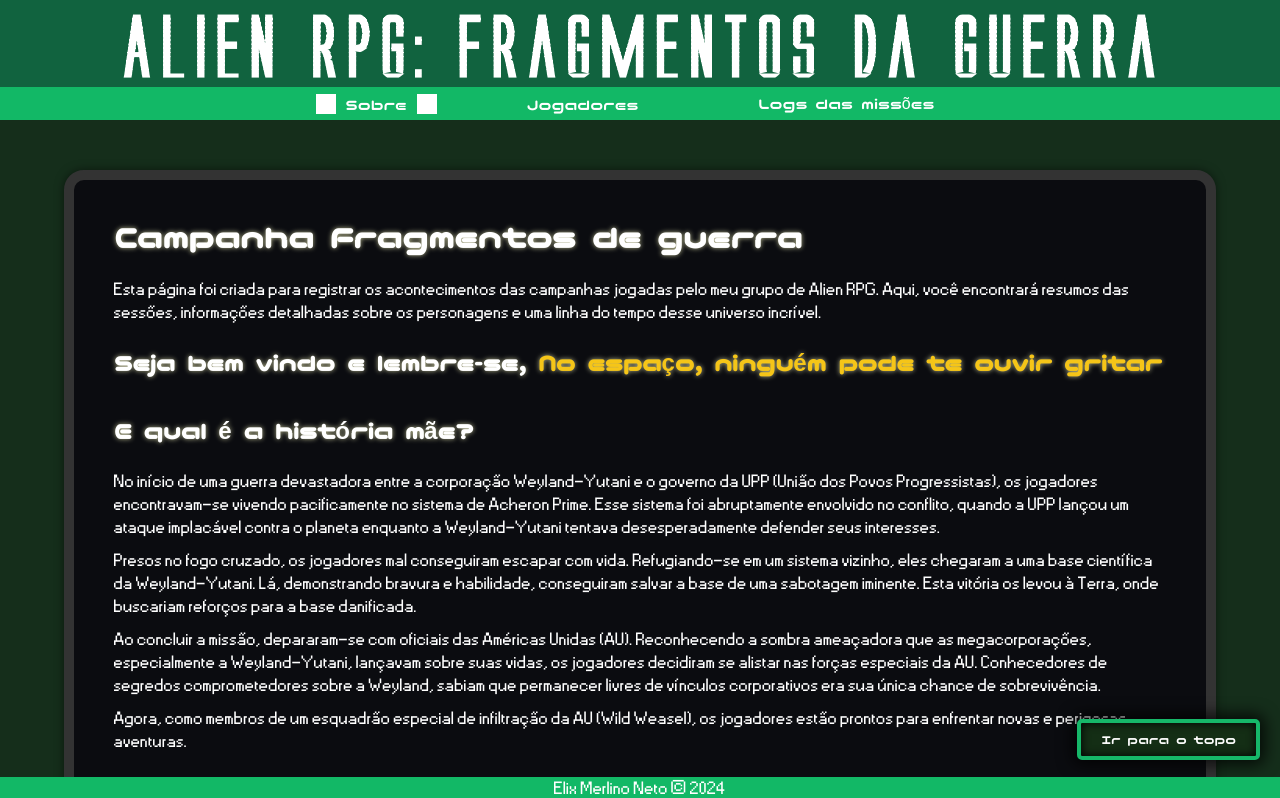
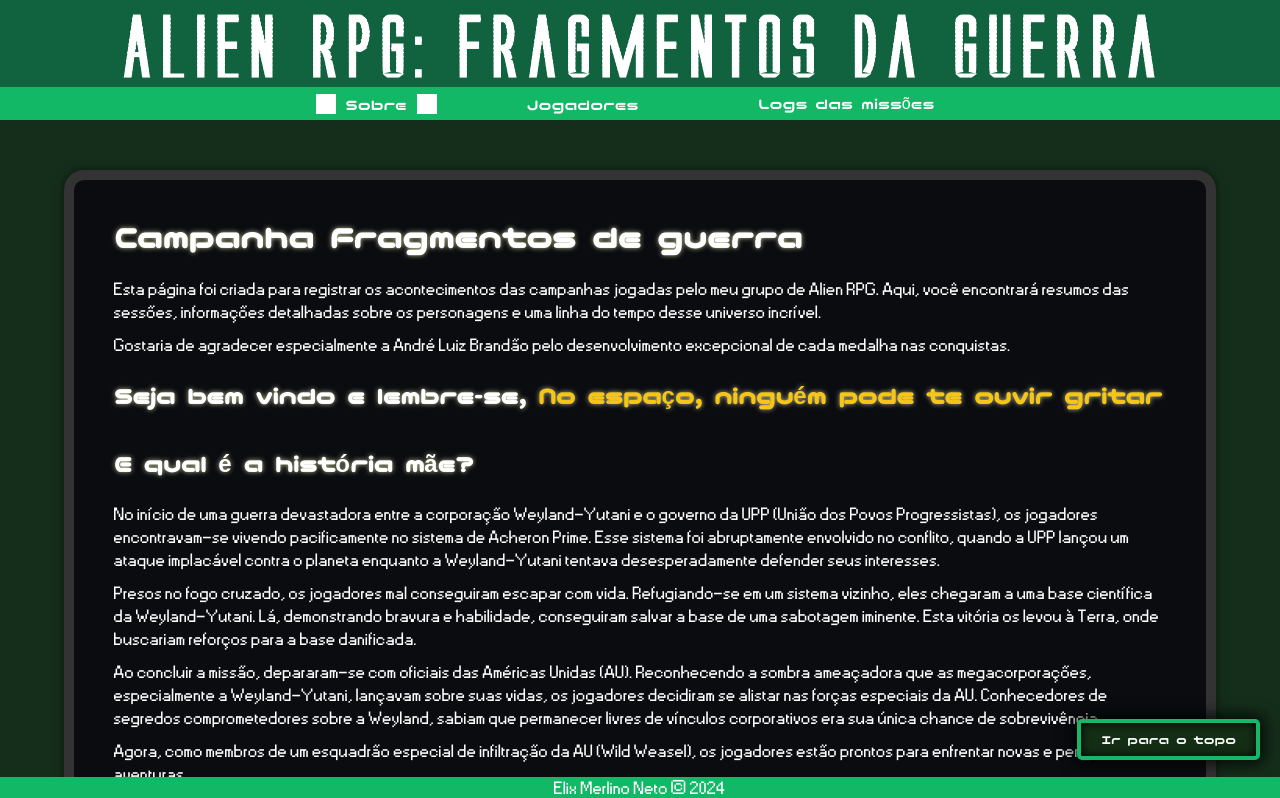
Before and after one commit to netoelix/alien-rpg, a React (Vite) app: page /about in a window 1280 px wide. Shown: the top 798 px of the page. Built offline with nearby package versions, Linux system fonts and the light colour scheme.

Commit message:
Adicionando agardecimentos

```diff
--- a/src/pages/About.tsx
+++ b/src/pages/About.tsx
@@ -13,6 +13,10 @@
           campanhas jogadas pelo meu grupo de Alien RPG. Aqui, você
           encontrará resumos das sessões, informações detalhadas
           sobre os personagens e uma linha do tempo desse universo incrível.
+        </p>
+        <p>
+          Gostaria de agradecer especialmente a André Luiz Brandão pelo
+          desenvolvimento excepcional de cada medalha nas conquistas.
         </p>
         <h3>
           Seja bem vindo e lembre-se,
```
